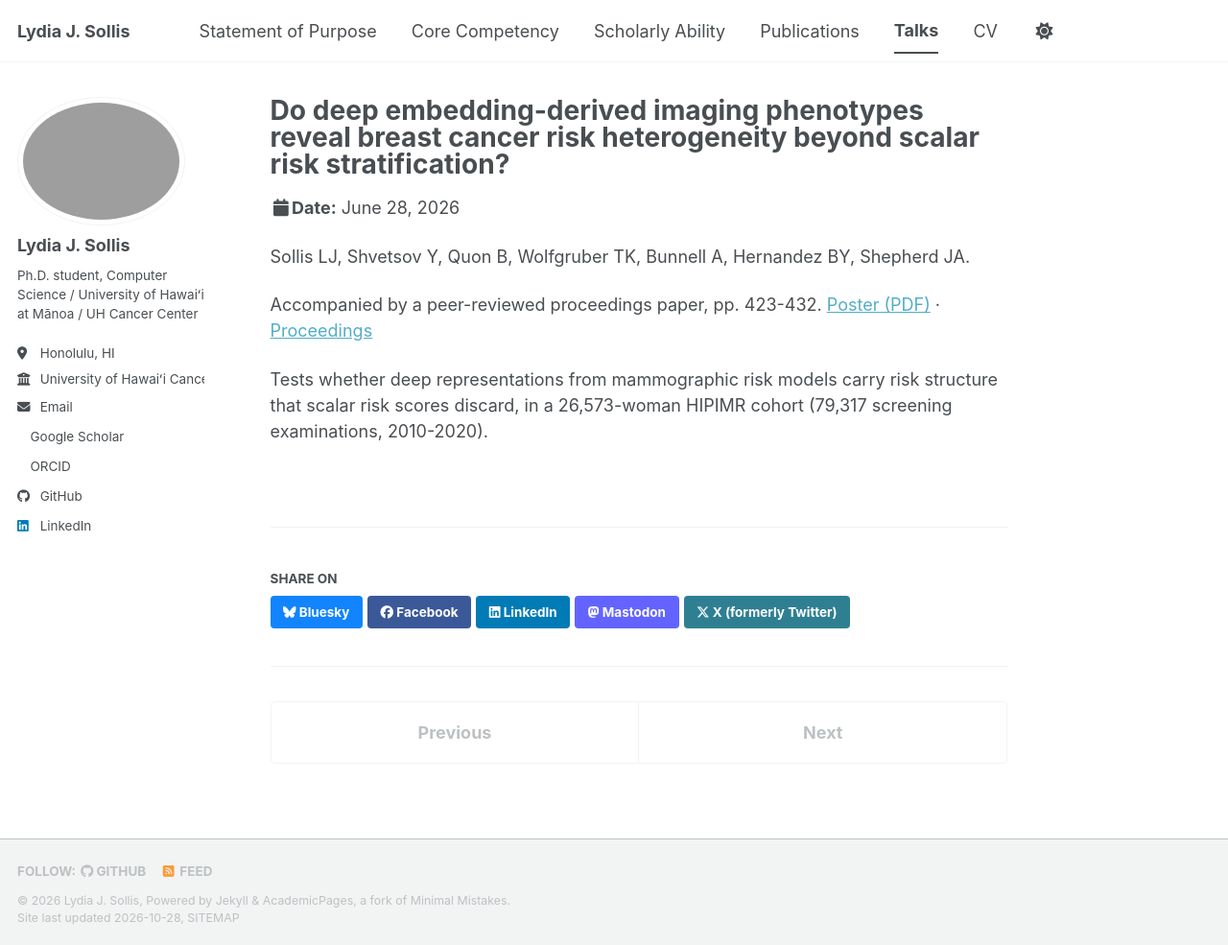
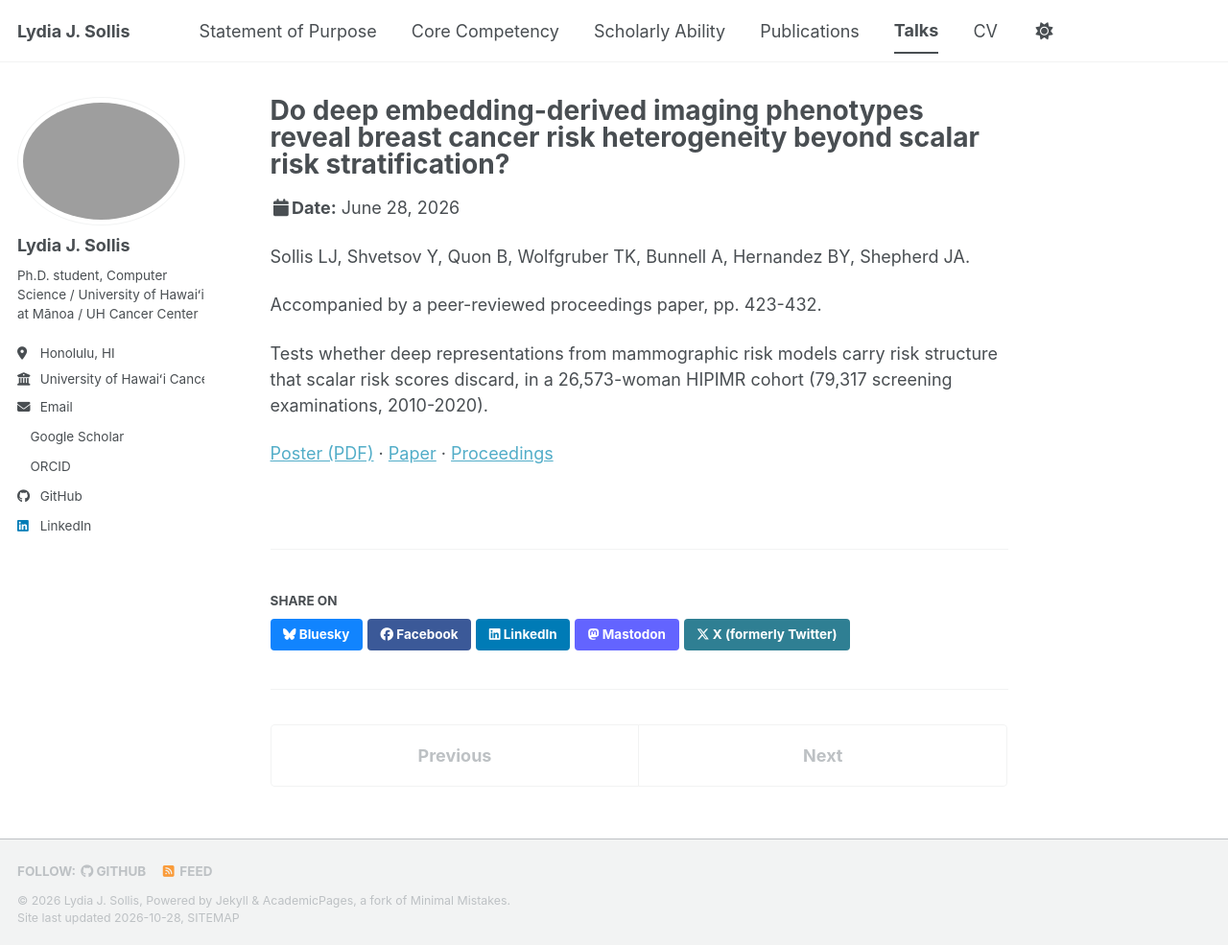
Before and after one commit to lsollis/lsollis.github.io, a Jekyll site: the page built from _talks/2026-06-28-iwbi-poster.md, in a window 1280 px wide and 985 px high. Shown: the whole window at 96% size. Built offline with Jekyll 4.4.1, drawn with Linux system fonts in a browser that asks for light colours; a style sheet for code colours, icons or effects is not loaded.

Commit message:
Move IWBI talk links to the bottom for consistency
Co-Authored-By: Claude Opus 5.5 <noreply@anthropic.com>

```diff
--- a/_talks/2026-06-28-iwbi-poster.md
+++ b/_talks/2026-06-28-iwbi-poster.md
@@ -11,7 +11,8 @@ location: "Thessaloniki, Greece"
 Sollis LJ, Shvetsov Y, Quon B, Wolfgruber TK, Bunnell A, Hernandez BY, Shepherd JA.
 
 Accompanied by a peer-reviewed proceedings paper, pp. 423-432.
-[Poster (PDF)](/files/iwbi-2026-sollis-poster.pdf) · [Proceedings](https://zenodo.org/records/22122618)
 
 Tests whether deep representations from mammographic risk models carry risk structure that scalar
 risk scores discard, in a 26,573-woman HIPIMR cohort (79,317 screening examinations, 2010-2020).
+
+[Poster (PDF)](/files/iwbi-2026-sollis-poster.pdf) · [Paper](/publication/2026-iwbi-embedding-phenotypes) · [Proceedings](https://zenodo.org/records/22122618)
```
